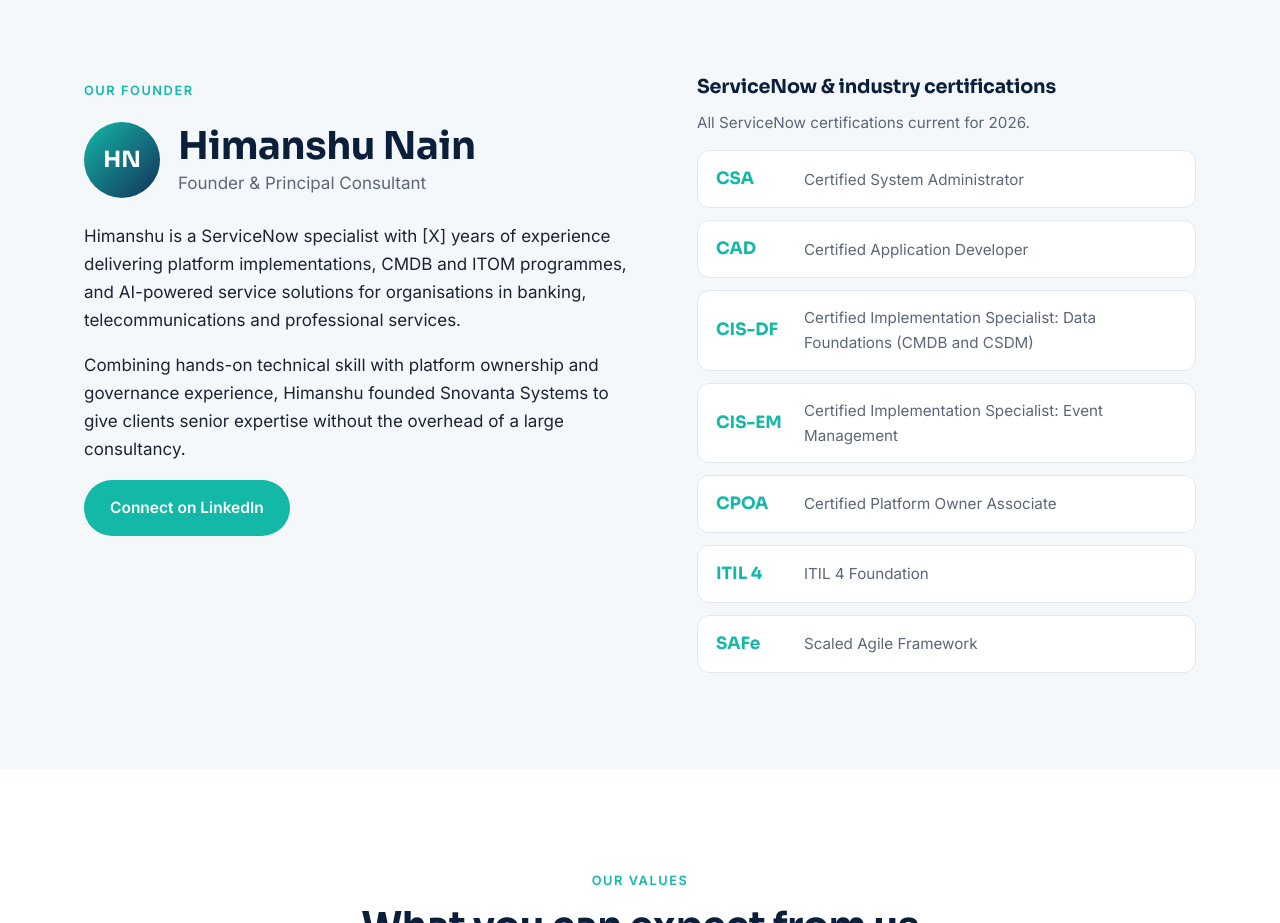
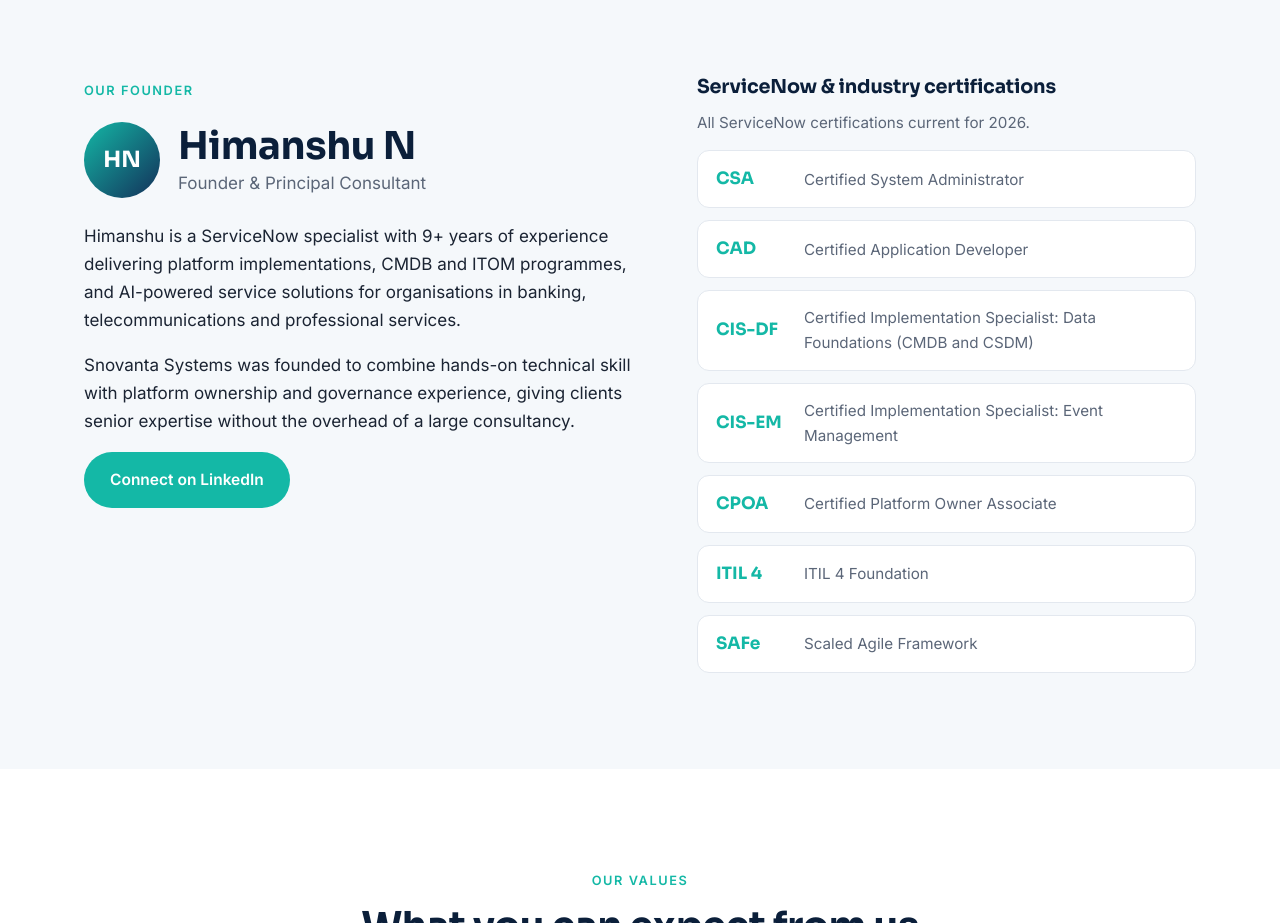
Before and after one commit to himanshunain1992-tech/snovanta, a plain HTML site: page about.html in a window 1280 px wide. Shown: the part 1100-2023 px from the top of the page. Drawn offline with Linux system fonts and the light colour scheme.

Commit message:
Add files via upload

```diff
--- a/about.html
+++ b/about.html
@@ -70,13 +70,13 @@
       <div class="container split" style="align-items:start;">
         <div>
           <span class="eyebrow">Our founder</span>
-          <!-- TODO: replace [X] years; optionally swap the initials circle for a photo (assets/images/founder.jpg) -->
+          <!-- TODO: optionally swap the initials circle for a photo (assets/images/founder.jpg) -->
           <div class="founder">
             <div class="founder__avatar" aria-hidden="true">HN</div>
-            <div><h2 style="margin:0;">Himanshu Nain</h2><p style="margin:0;color:var(--muted);">Founder &amp; Principal Consultant</p></div>
+            <div><h2 style="margin:0;">Himanshu N</h2><p style="margin:0;color:var(--muted);">Founder &amp; Principal Consultant</p></div>
           </div>
-          <p>Himanshu is a ServiceNow specialist with [X] years of experience delivering platform implementations, CMDB and ITOM programmes, and AI-powered service solutions for organisations in banking, telecommunications and professional services.</p>
-          <p>Combining hands-on technical skill with platform ownership and governance experience, Himanshu founded Snovanta Systems to give clients senior expertise without the overhead of a large consultancy.</p>
+          <p>Himanshu is a ServiceNow specialist with 9+ years of experience delivering platform implementations, CMDB and ITOM programmes, and AI-powered service solutions for organisations in banking, telecommunications and professional services.</p>
+          <p>Snovanta Systems was founded to combine hands-on technical skill with platform ownership and governance experience, giving clients senior expertise without the overhead of a large consultancy.</p>
           <a class="btn btn--primary" href="https://www.linkedin.com/in/YOUR-PROFILE" rel="noopener">Connect on LinkedIn</a>
         </div>
         <div>
```
